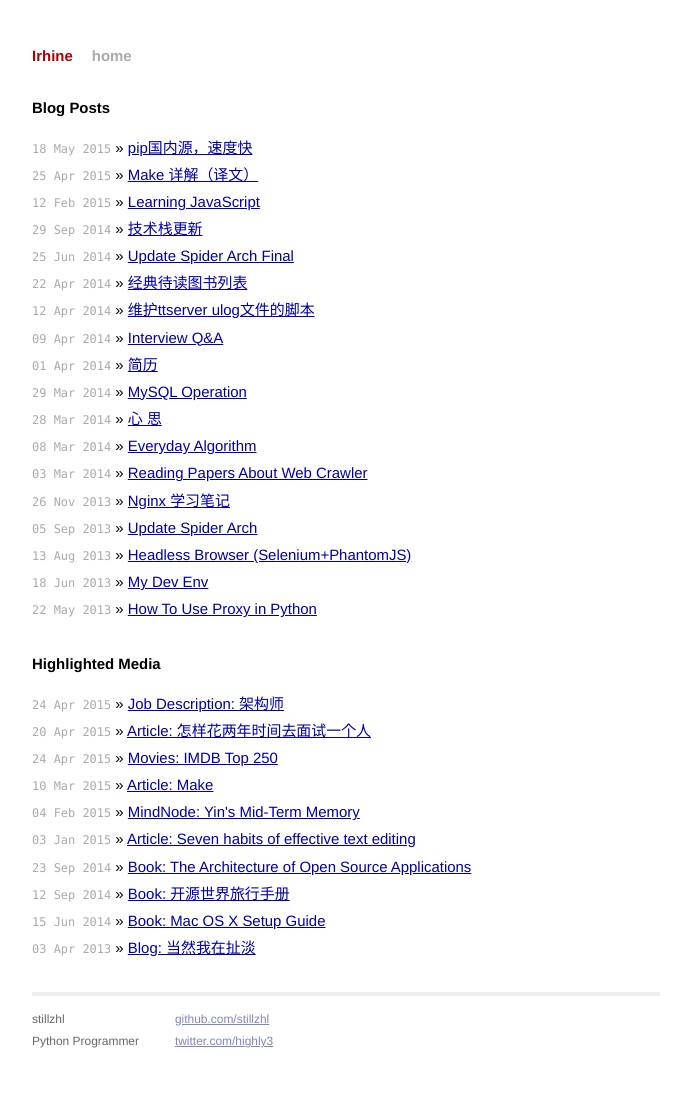
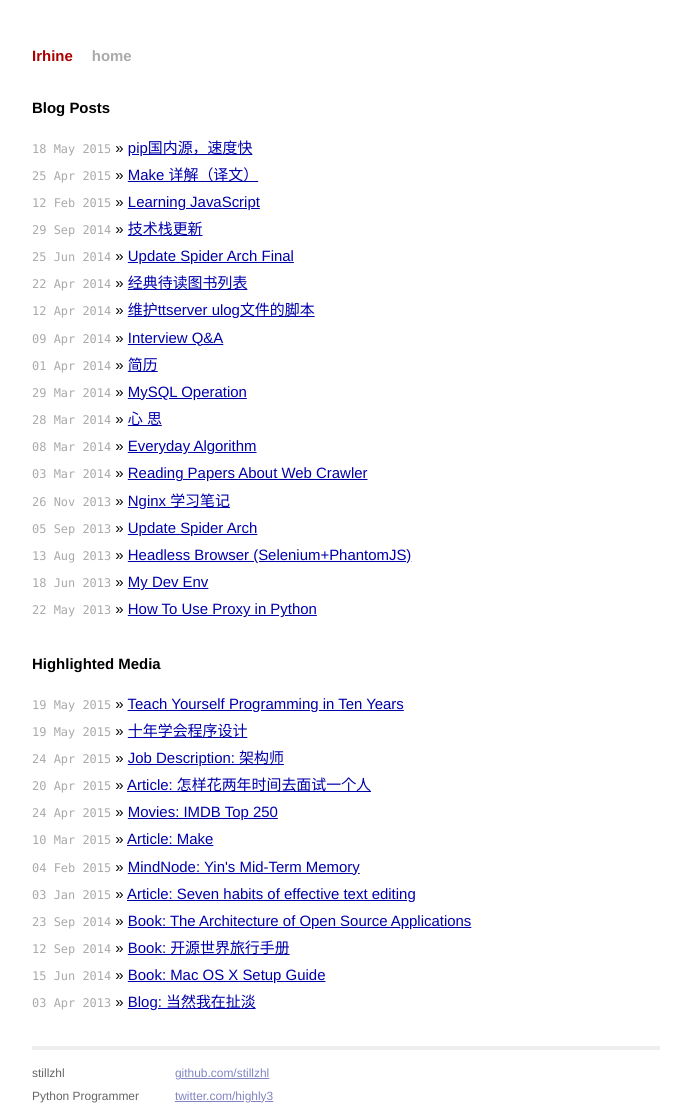
Before and after one commit to stillzhl/stillzhl.github.io, a Jekyll site: the page built from index.html, in a window 1280 px wide. Shown: the whole page, without its empty margins (294-985 px from the left). Built offline with Jekyll 4.4.1, drawn with Linux system fonts in a browser that asks for light colours; Markdown is read by kramdown in place of the engine named in the settings; before the commit the page ends 1065 px from its top, so only the background shows below that.

Commit message:
add new highlighted media

```diff
--- a/index.html
+++ b/index.html
@@ -13,6 +13,8 @@ title: stillzhl
 
   <h1>Highlighted Media</h1>
   <ul class="posts">
+    <li><span>19 May 2015</span> &raquo; <a href="http://www.norvig.com/21-days.html">Teach Yourself Programming in Ten Years</a></li>
+    <li><span>19 May 2015</span> &raquo; <a href="http://blog.youxu.info/21-days/">十年学会程序设计</a></li>
     <li><span>24 Apr 2015</span> &raquo; <a href="http://www.lagou.com/jobs/586809.html?source=search">Job Description: 架构师</a></li>
     <li><span>20 Apr 2015</span> &raquo; <a href="http://mindhacks.cn/2011/11/04/how-to-interview-a-person-for-two-years/">Article: 怎样花两年时间去面试一个人</a></li>
     <li><span>24 Apr 2015</span> &raquo; <a href="http://www.imdb.com/chart/top">Movies: IMDB Top 250</a></li>
```
